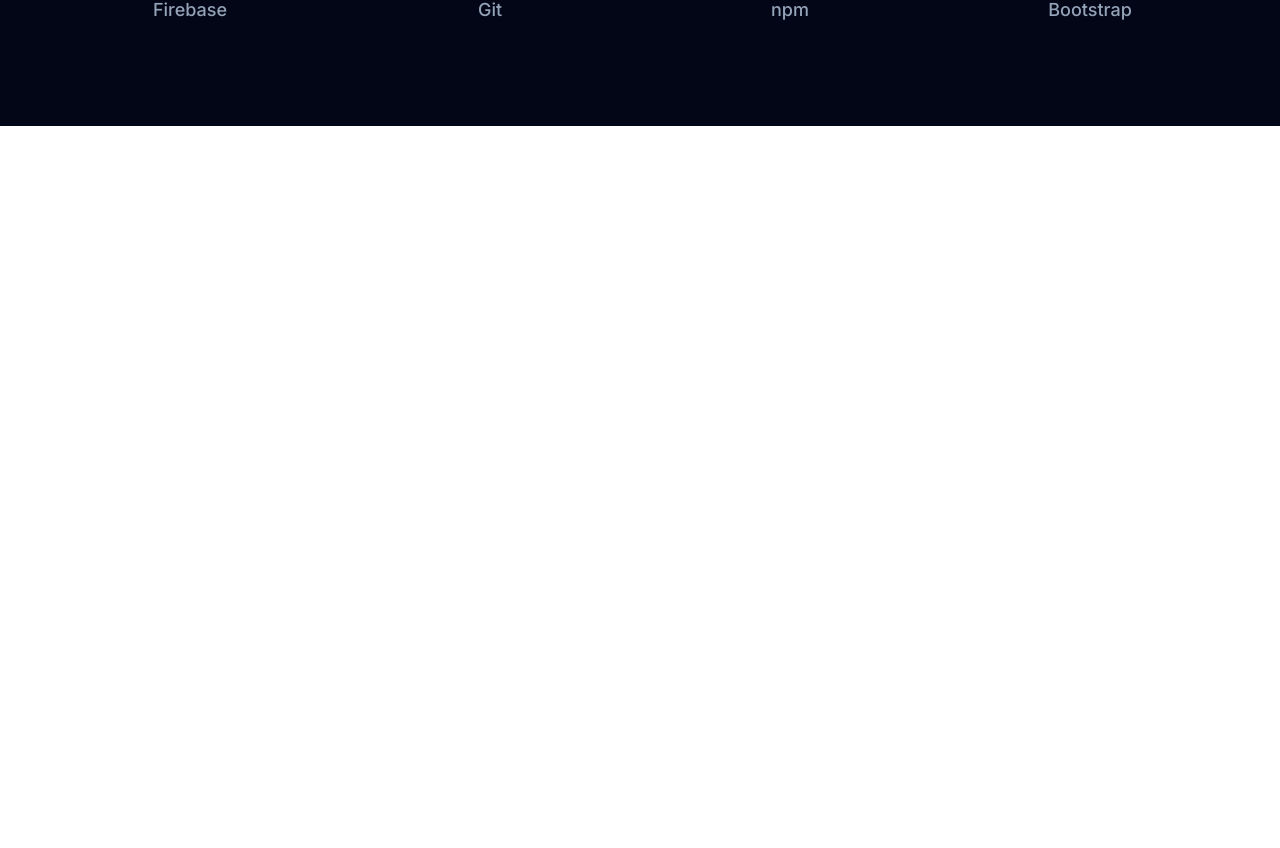
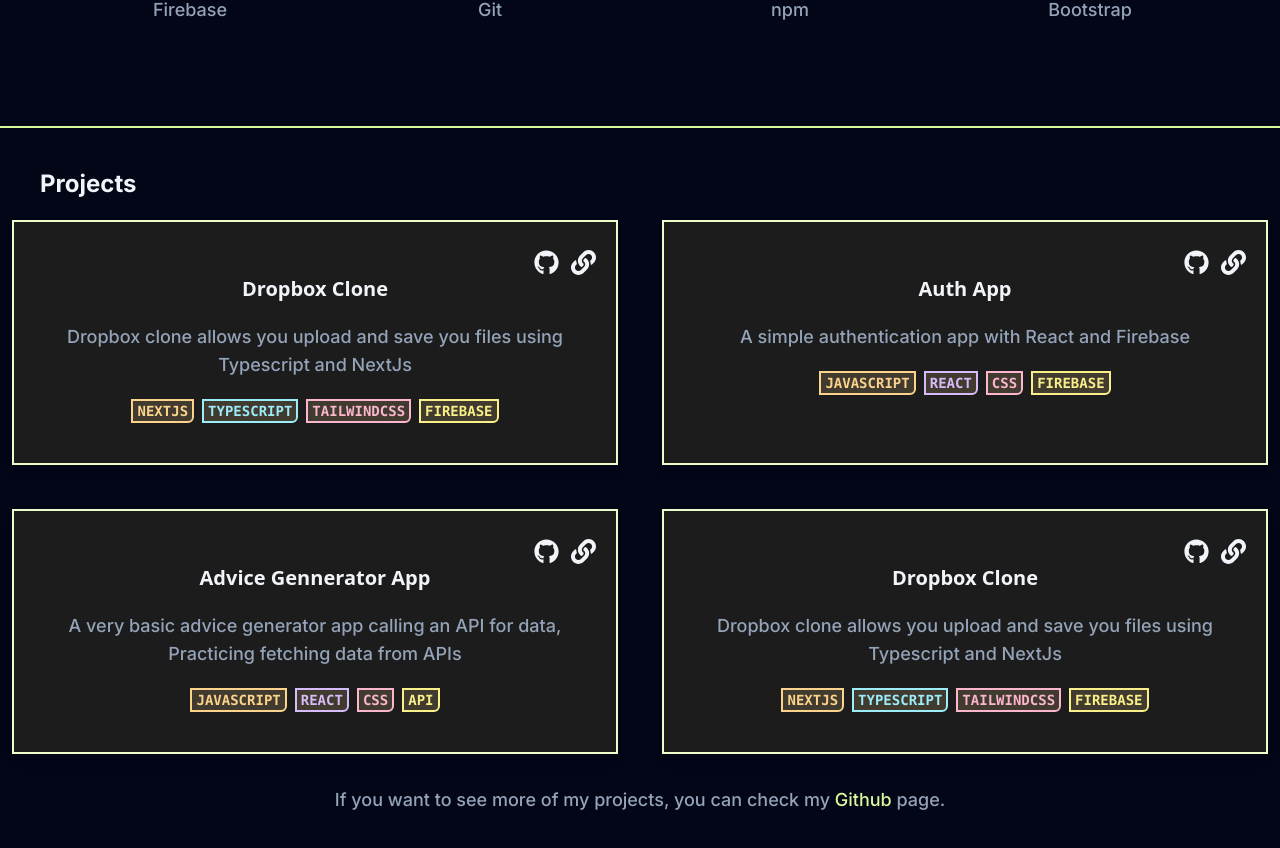
Before and after one commit to toshi-Devs/my-portfolio, a Next.js app: page / in a window 1280 px wide. Shown: the part 1474-2322 px from the top of the page. Before the commit the page ends 1600 px from the top, so only its background shows below. Built offline with nearby package versions, Linux system fonts and the light colour scheme.

Commit message:
Projects part done

```diff
--- a/app/layout.tsx
+++ b/app/layout.tsx
@@ -2,7 +2,7 @@ import type { Metadata } from "next";
 import { Inter } from "next/font/google";
 import "./globals.css";
 import Header from "@/components/Header";
-import About from "@/components/About";
+
 
 const inter = Inter({ subsets: ["latin"] });
 
@@ -22,7 +22,6 @@ export default function RootLayout({
       <body className={inter.className}>
         <Header />
         {children}
-        <About />
 
 
       </body>
--- a/app/page.tsx
+++ b/app/page.tsx
@@ -2,8 +2,8 @@
 import { TypeAnimation } from 'react-type-animation'
 import Animation from "@/components/Animation"
 import About from '@/components/About';
-import Image from 'next/image';
-import { useState } from 'react';
+import Projects from '@/components/Projects';
+
 
 export default function Home() {
 
@@ -41,6 +41,7 @@ export default function Home() {
 
         </div>
         <About />
+        <Projects />
 
 
       </div>
--- a/components/Projects.tsx
+++ b/components/Projects.tsx
@@ -1,30 +1,106 @@
 import React from 'react'
+import { FaLink } from 'react-icons/fa'
+import { FaGithub } from 'react-icons/fa6'
 
 function Projects() {
   return (
-    <div>
-        <div className='grid grid-cols-2 gap-5'>
-                        <div className='bg-slate-950 border-lime-200 border-2 rounded-lg p-5'>
-                            <h3 className='text-xl font-semibold text-slate-100'>Frontend</h3>
-                            <ul className='text-lg text-slate-400 font-medium'>
-                                <li>HTML</li>
-                                <li>CSS</li>
-                                <li>JavaScript</li>
-                                <li>React</li>
-                                <li>Next.js</li>
-                            </ul>
+    <div className='flex flex-col min-h-screen bg-slate-950 border-t-lime-200 border-t-2 py-10'>
+
+        <h2 className='text-2xl font-bold text-slate-100 mx-10 pb-2'>Projects</h2>
+
+                    <div className='grid grid-cols-1 gap-5 sm:grid-cols-2 md:grid-cols-2'>
+
+                        <div className='bg-[#1C1C1C] m-3 border-2 border-lime-100 shadow-lg backdrop-blur-md p-5'>
+                         {/* Now i will put a link to code and live website on top right of this div */}
+                            <div className='flex flex-row justify-end space-x-3 pt-2'>
+                                <a href='https://github.com/toshi-Devs/Dropbox-clone-nextjs' target='_blank'
+                                className='text-slate-100 hover:text-lime-200 transition-all duration-300 flex flex-col items-center'><FaGithub size={25} /></a>
+                                <a href='https://dropbox-clone-nextjs.vercel.app/' target='_blank'
+                                className='text-slate-100 hover:text-lime-200 transition-all duration-300 flex flex-col items-center'><FaLink size={25} /> </a>
+                            </div>
+
+                            <div className='flex flex-col items-center justify-center space-y-5 pb-5'>
+                                <h3 className='text-xl font-bold font-sans text-slate-100'>Dropbox Clone</h3>
+                                <p className='text-lg text-slate-400 font-medium text-center'>Dropbox clone allows you upload and save you files using Typescript and NextJs</p>
+                                <div className='flex flex-row space-x-1 gap-1 items-center uppercase font-mono'>
+                                    <p className='text-sm font-semibold px-1 border-2 rounded-ee-md text-[#FBD38D] border-[#FBD38D] bg-[#fbd38d29]'> NEXTJS</p>
+                                    <p className='text-sm font-semibold px-1 border-2 rounded-ee-md text-[#9DECF9] border-[#9DECF9] bg-[#fbd38d29]'> Typescript</p>
+                                    <p className='text-sm font-semibold px-1 border-2 rounded-ee-md text-[#FBB6CE] border-[#FBB6CE] bg-[#fbd38d29]'> TailwindCSS</p>
+                                    <p className='text-sm font-semibold px-1 border-2 rounded-ee-md text-[#FAF089] border-[#FAF089] bg-[#fbd38d29]'> Firebase</p>
+                                </div>
+                            </div>
                         </div>
-                        <div className='bg-slate-950 border-lime-200 border-2 rounded-lg p-5'>
-                            <h3 className='text-xl font-semibold text-slate-100'>Backend</h3>
-                            <ul className='text-lg text-slate-400 font-medium'>
-                                <li>Node.js</li>
-                                <li>Express</li>
-                                <li>PostgreSQL</li>
-                                <li>MongoDB</li>
-                                <li>GraphQL</li>
-                            </ul>
+
+                        <div className='bg-[#1C1C1C] m-3 border-2 border-lime-100 shadow-lg backdrop-blur-md p-5'>
+                         {/* Now i will put a link to code and live website on top right of this div */}
+                            <div className='flex flex-row justify-end space-x-3 pt-2'>
+                                <a href='https://github.com/toshi-Devs/auth-application' target='_blank'
+                                className='text-slate-100 hover:text-lime-200 transition-all duration-300 flex flex-col items-center'><FaGithub size={25} /></a>
+                                <a href='https://auth-application-wine.vercel.app/' target='_blank'
+                                className='text-slate-100 hover:text-lime-200 transition-all duration-300 flex flex-col items-center'><FaLink size={25} /> </a>
+                            </div>
+
+                            <div className='flex flex-col items-center justify-center space-y-5 pb-5'>
+                                <h3 className='text-xl font-bold font-sans text-slate-100'>Auth App</h3>
+                                <p className='text-lg text-slate-400 font-medium'>A simple authentication app with React and Firebase</p>
+                                <div className='flex flex-row space-x-1 gap-1 items-center uppercase font-mono'>
+                                    <p className='text-sm font-semibold px-1 border-2 rounded-ee-md text-[#FBD38D] border-[#FBD38D] bg-[#fbd38d29]'> Javascript</p>
+                                    <p className='text-sm font-semibold px-1 border-2 rounded-ee-md text-[#D6BCFA] border-[#D6BCFA] bg-[#fbd38d29]'> React</p>
+                                    <p className='text-sm font-semibold px-1 border-2 rounded-ee-md text-[#FBB6CE] border-[#FBB6CE] bg-[#fbd38d29]'> CSS</p>
+                                    <p className='text-sm font-semibold px-1 border-2 rounded-ee-md text-[#FAF089] border-[#FAF089] bg-[#fbd38d29]'> Firebase</p>
+                                </div>
+                            </div>
+
+                        </div>
+
+                        <div className='bg-[#1C1C1C] m-3 border-2 border-lime-100 shadow-lg backdrop-blur-md p-5'>
+                         {/* Now i will put a link to code and live website on top right of this div */}
+                            <div className='flex flex-row justify-end space-x-3 pt-2'>
+                                <a href='https://github.com/toshi-Devs/advice-generator-app' target='_blank'
+                                className='text-slate-100 hover:text-lime-200 transition-all duration-300 flex flex-col items-center'><FaGithub size={25} /></a>
+                                <a href='https://advice-generator-app-ivory-iota.vercel.app/' target='_blank'
+                                className='text-slate-100 hover:text-lime-200 transition-all duration-300 flex flex-col items-center'><FaLink size={25} /> </a>
+                            </div>
+
+                            <div className='flex flex-col items-center justify-center space-y-5 pb-5'>
+                                <h3 className='text-xl font-bold font-sans text-slate-100'>Advice Gennerator App</h3>
+                                <p className='text-lg text-slate-400 font-medium text-center'>A very basic advice generator app calling an API for data, Practicing fetching data from APIs</p>
+                                <div className='flex flex-row space-x-1 gap-1 items-center uppercase font-mono'>
+                                    <p className='text-sm font-semibold px-1 border-2 rounded-ee-md text-[#FBD38D] border-[#FBD38D] bg-[#fbd38d29]'> Javascript</p>
+                                    <p className='text-sm font-semibold px-1 border-2 rounded-ee-md text-[#D6BCFA] border-[#D6BCFA] bg-[#fbd38d29]'> React</p>
+                                    <p className='text-sm font-semibold px-1 border-2 rounded-ee-md text-[#FBB6CE] border-[#FBB6CE] bg-[#fbd38d29]'> CSS</p>
+                                    <p className='text-sm font-semibold px-1 border-2 rounded-ee-md text-[#FAF089] border-[#FAF089] bg-[#fbd38d29]'> API</p>
+                                </div>
+                            </div>
+                        </div>
+
+                        <div className='bg-[#1C1C1C] m-3 border-2 border-lime-100 shadow-lg backdrop-blur-md p-5'>
+                         {/* Now i will put a link to code and live website on top right of this div */}
+                            <div className='flex flex-row justify-end space-x-3 pt-2'>
+                                <a href='https://github.com/toshi-Devs/Dropbox-clone-nextjs' target='_blank'
+                                className='text-slate-100 hover:text-lime-200 transition-all duration-300 flex flex-col items-center'><FaGithub size={25} /></a>
+                                <a href='https://dropbox-clone-nextjs.vercel.app/' target='_blank'
+                                className='text-slate-100 hover:text-lime-200 transition-all duration-300 flex flex-col items-center'><FaLink size={25} /> </a>
+                            </div>
+
+                            <div className='flex flex-col items-center justify-center space-y-5 pb-5'>
+                                <h3 className='text-xl font-bold font-sans text-slate-100'>Dropbox Clone</h3>
+                                <p className='text-lg text-slate-400 font-medium text-center'>Dropbox clone allows you upload and save you files using Typescript and NextJs</p>
+                                <div className='flex flex-row space-x-1 gap-1 items-center uppercase font-mono'>
+                                    <p className='text-sm font-semibold px-1 border-2 rounded-ee-md text-[#FBD38D] border-[#FBD38D] bg-[#fbd38d29]'> NEXTJS</p>
+                                    <p className='text-sm font-semibold px-1 border-2 rounded-ee-md text-[#9DECF9] border-[#9DECF9] bg-[#fbd38d29]'> Typescript</p>
+                                    <p className='text-sm font-semibold px-1 border-2 rounded-ee-md text-[#FBB6CE] border-[#FBB6CE] bg-[#fbd38d29]'> TailwindCSS</p>
+                                    <p className='text-sm font-semibold px-1 border-2 rounded-ee-md text-[#FAF089] border-[#FAF089] bg-[#fbd38d29]'> Firebase</p>
+                                </div>
+                            </div>
                         </div>
                     </div>
+
+                    <p className='text-lg text-slate-400 font-medium text-center py-3 m-2'>If you want to see more of my projects, you can check my
+                    <a href='https://github.com/toshi-Devs' target='_blank' className='text-lime-200 hover:text-lime-400 transition-all duration-300'> Github</a> page.</p>
+
+
+
     </div>
   )
 }
```
